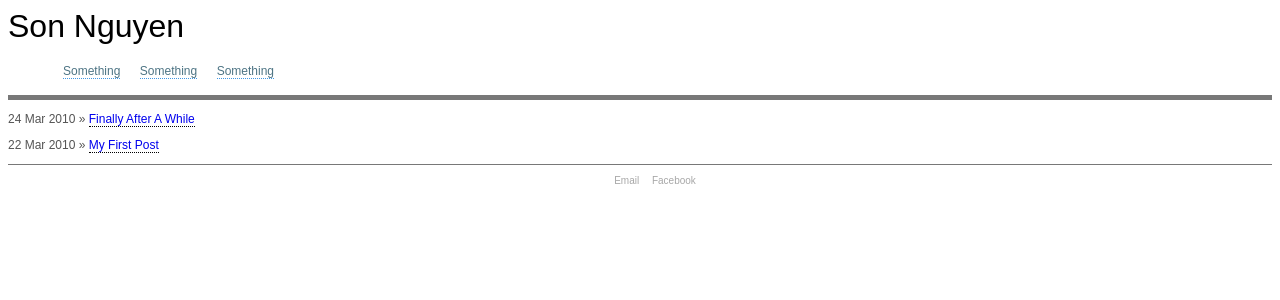
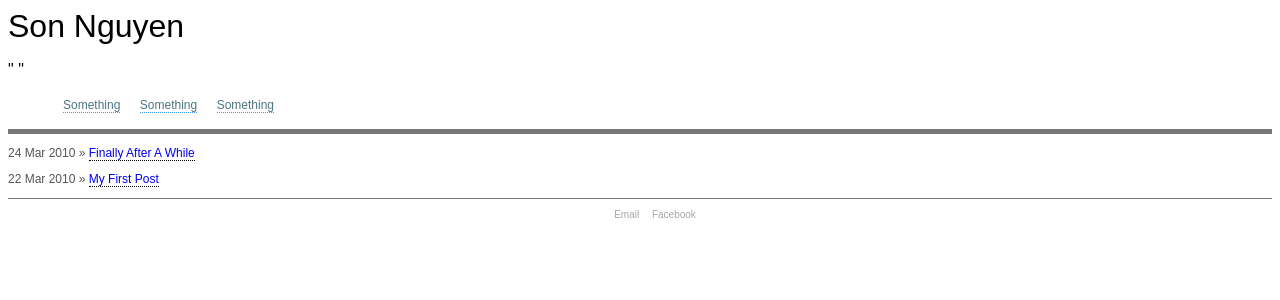
Before and after one commit to son-nguyen/son-nguyen.github.com, a Jekyll site: the page built from index.html, in a window 1280 px wide. Shown: the top 300 px of the page. Built offline with Jekyll 4.4.1, drawn with Linux system fonts in a browser that asks for light colours.

Commit message:
minor adjustment for subtitle

```diff
--- a/_layouts/default.html
+++ b/_layouts/default.html
@@ -13,6 +13,8 @@
             <p id="page-title">Son Nguyen</p>
             {% if page.random != "Home" %}
                 <p id="page-subtitle">{{ page.title }}</p>
+            {% else %}
+                <p id="page-subtitle">" "</p>
             {% endif %}
 
             <ul>
```
